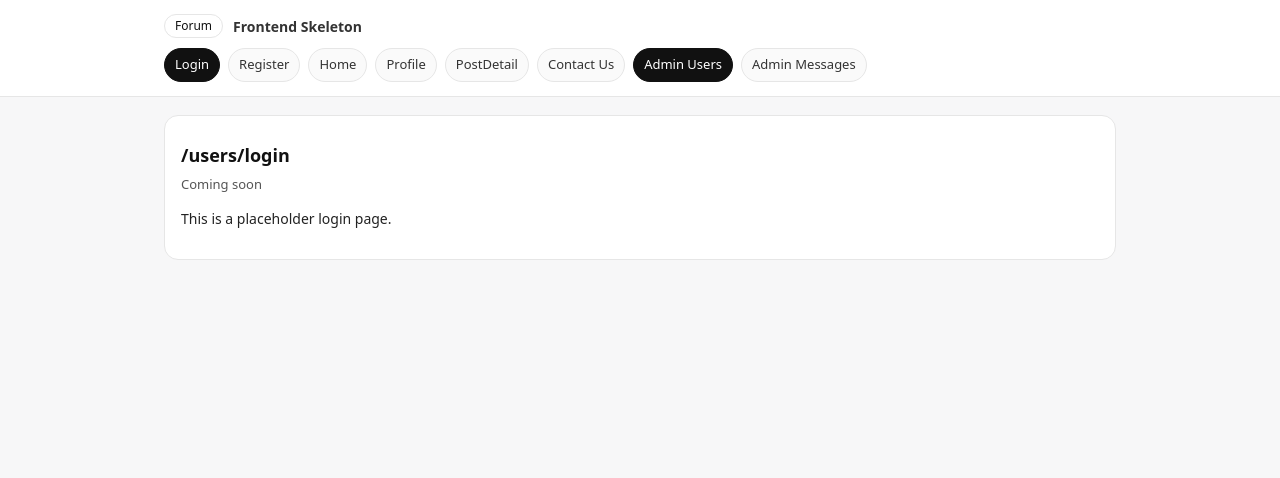
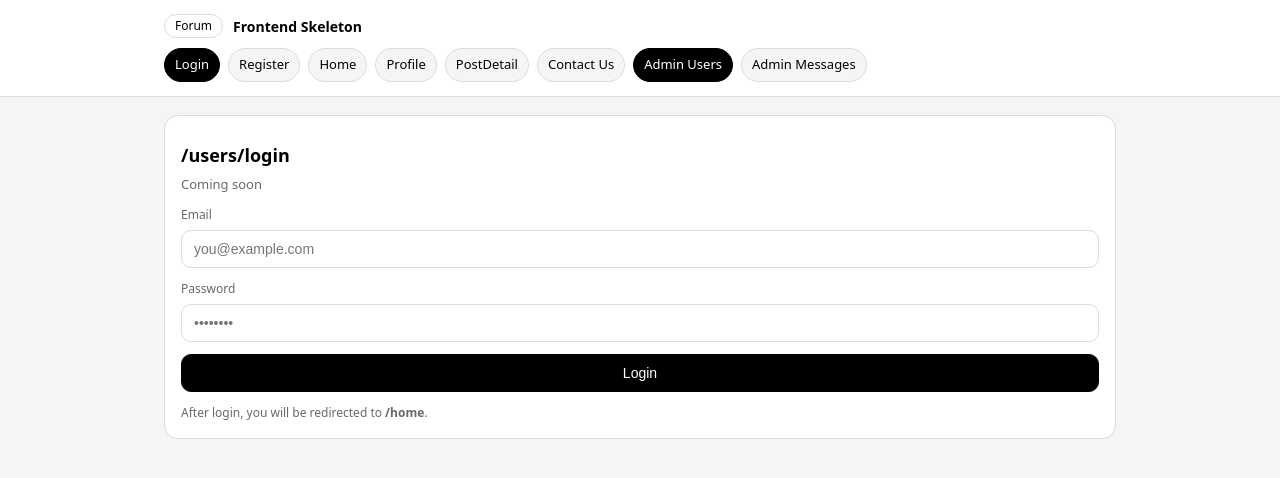
Before and after one commit to ZephyrusLiu/forum-frontend, a React (Vite) app: page /users/login in a window 1280 px wide. Shown: the top 478 px of the page. Built offline with nearby package versions, Linux system fonts and the light colour scheme; no server answers.

Commit message:
SCRUM-41 [FE&BE] LoginRegisterJWT D2-YL-1

```diff
--- a/package.json
+++ b/package.json
@@ -9,8 +9,10 @@
     "preview": "vite preview"
   },
   "dependencies": {
+    "@reduxjs/toolkit": "^2.2.7",
     "react": "^18.3.1",
     "react-dom": "^18.3.1",
+    "react-redux": "^9.1.2",
     "react-router-dom": "^6.26.2"
   },
   "devDependencies": {
--- a/src/index.css
+++ b/src/index.css
@@ -8,8 +8,8 @@
 
 body {
   margin: 0;
-  background: #f7f7f8;
-  color: #111;
+  background: whitesmoke;
+  color: black;
 }
 
 .app { min-height: 100vh; }
@@ -22,14 +22,14 @@ body {
 
 .card {
   background: white;
-  border: 1px solid #e6e6e6;
+  border: 1px solid gainsboro;
   border-radius: 14px;
   padding: 16px;
 }
 
 .badge {
   display: inline-flex;
-  border: 1px solid #e6e6e6;
+  border: 1px solid gainsboro;
   border-radius: 999px;
   padding: 2px 10px;
   font-size: 12px;
@@ -43,14 +43,14 @@ body {
 
 .meta {
   font-size: 13px;
-  color: #555;
+  color: dimgray;
   margin-top: 6px;
 }
 
 .content {
   margin-top: 12px;
   font-size: 14px;
-  color: #222;
+  color: black;
 }
 
 /* Navbar */
@@ -59,7 +59,7 @@ body {
   top: 0;
   z-index: 10;
   background: white;
-  border-bottom: 1px solid #e6e6e6;
+  border-bottom: 1px solid gainsboro;
 }
 
 .nav__brand {
@@ -73,7 +73,7 @@ body {
 
 .nav__title {
   font-size: 14px;
-  color: #333;
+  color: black;
   font-weight: 600;
 }
 
@@ -88,18 +88,66 @@ body {
 
 .nav__link {
   text-decoration: none;
-  color: #333;
+  color: black;
   font-size: 13px;
   padding: 6px 10px;
   border-radius: 999px;
-  border: 1px solid #e6e6e6;
-  background: #fafafa;
+  border: 1px solid gainsboro;
+  background: whitesmoke;
 }
 
-.nav__link:hover { background: #f0f0f0; }
+.nav__link:hover { background: silver; }
 
 .nav__link--active {
-  background: #111;
-  color: #fff;
-  border-color: #111;
+  background: black;
+  color: white;
+  border-color: black;
 }
+
+/* Forms */
+.form { display: grid; gap: 12px; margin-top: 10px; }
+.field { display: grid; gap: 6px; text-align: left; }
+.field span { font-size: 12px; color: dimgray; }
+
+.field input {
+  border: 1px solid gainsboro;
+  border-radius: 10px;
+  padding: 10px 12px;
+  font-size: 14px;
+  outline: none;
+  background: white;
+}
+
+.field input:focus { border-color: black; }
+
+.btn {
+  border: 1px solid black;
+  background: black;
+  color: white;
+  border-radius: 10px;
+  padding: 10px 12px;
+  font-size: 14px;
+  cursor: pointer;
+}
+
+.btn:disabled { opacity: 0.6; cursor: not-allowed; }
+
+.error {
+  border: 1px solid lightcoral;
+  background: mistyrose;
+  color: darkred;
+  padding: 10px 12px;
+  border-radius: 10px;
+  font-size: 13px;
+}
+
+.ok {
+  border: 1px solid lightgreen;
+  background: honeydew;
+  color: darkgreen;
+  padding: 10px 12px;
+  border-radius: 10px;
+  font-size: 13px;
+}
+
+.hint { font-size: 12px; color: dimgray; }
--- /dev/null
+++ b/src/lib/apiClient.js
@@ -0,0 +1,29 @@
+const DEFAULT_BASE = 'http://localhost:8080';
+export const API_BASE_URL = import.meta.env.VITE_API_BASE_URL || DEFAULT_BASE;
+
+export async function apiRequest(path, { method = 'GET', token, body } = {}) {
+  const headers = { 'Content-Type': 'application/json' };
+  if (token) headers.Authorization = `Bearer ${token}`;
+
+  const res = await fetch(`${API_BASE_URL}${path}`, {
+    method,
+    headers,
+    body: body ? JSON.stringify(body) : undefined,
+  });
+
+  const text = await res.text();
+  const data = text ? JSON.parse(text) : null;
+
+  if (!res.ok) {
+    const msg =
+      data?.error?.message ||
+      data?.message ||
+      `Request failed: ${res.status} ${res.statusText}`;
+    const err = new Error(msg);
+    err.status = res.status;
+    err.data = data;
+    throw err;
+  }
+
+  return data;
+}
--- /dev/null
+++ b/src/lib/jwt.js
@@ -0,0 +1,10 @@
+export function decodeJwt(token) {
+  try {
+    const [, payload] = token.split('.');
+    if (!payload) return null;
+    const json = atob(payload.replace(/-/g, '+').replace(/_/g, '/'));
+    return JSON.parse(json);
+  } catch {
+    return null;
+  }
+}
--- a/src/main.jsx
+++ b/src/main.jsx
@@ -1,13 +1,18 @@
 import React from 'react';
 import { createRoot } from 'react-dom/client';
 import { BrowserRouter } from 'react-router-dom';
+import { Provider } from 'react-redux';
+
 import App from './App.jsx';
 import './index.css';
+import { store } from './store/store.js';
 
 createRoot(document.getElementById('root')).render(
   <React.StrictMode>
-    <BrowserRouter>
-      <App />
-    </BrowserRouter>
+    <Provider store={store}>
+      <BrowserRouter>
+        <App />
+      </BrowserRouter>
+    </Provider>
   </React.StrictMode>
 );
--- a/src/pages/Login.jsx
+++ b/src/pages/Login.jsx
@@ -1,9 +1,65 @@
+import { useEffect, useState } from 'react';
+import { useDispatch, useSelector } from 'react-redux';
+import { useLocation, useNavigate } from 'react-router-dom';
+
 import PageShell from '../components/PageShell.jsx';
+import { loginThunk } from '../store/authSlice.js';
 
 export default function Login() {
+  const dispatch = useDispatch();
+  const navigate = useNavigate();
+  const location = useLocation();
+
+  const { token, status, error } = useSelector((s) => s.auth);
+
+  const [email, setEmail] = useState('');
+  const [password, setPassword] = useState('');
+
+  const from = location.state?.from?.pathname || '/home';
+
+  useEffect(() => {
+    if (token) navigate(from, { replace: true });
+  }, [token, from, navigate]);
+
+  const onSubmit = async (e) => {
+    e.preventDefault();
+    await dispatch(loginThunk({ email, password }));
+  };
+
   return (
     <PageShell title="/users/login">
-      <p>This is a placeholder login page.</p>
+      <form className="form" onSubmit={onSubmit}>
+        <label className="field">
+          <span>Email</span>
+          <input
+            value={email}
+            onChange={(e) => setEmail(e.target.value)}
+            placeholder="you@example.com"
+            autoComplete="email"
+          />
+        </label>
+
+        <label className="field">
+          <span>Password</span>
+          <input
+            value={password}
+            onChange={(e) => setPassword(e.target.value)}
+            placeholder="••••••••"
+            type="password"
+            autoComplete="current-password"
+          />
+        </label>
+
+        {error ? <div className="error">Error: {error}</div> : null}
+
+        <button className="btn" disabled={status === 'loading'}>
+          {status === 'loading' ? 'Logging in…' : 'Login'}
+        </button>
+
+        <div className="hint">
+          After login, you will be redirected to <b>/home</b>.
+        </div>
+      </form>
     </PageShell>
   );
 }
--- a/src/pages/Register.jsx
+++ b/src/pages/Register.jsx
@@ -1,9 +1,71 @@
+import { useState } from 'react';
+import { useDispatch, useSelector } from 'react-redux';
+import { Link } from 'react-router-dom';
+
 import PageShell from '../components/PageShell.jsx';
+import { registerThunk } from '../store/authSlice.js';
 
 export default function Register() {
+  const dispatch = useDispatch();
+  const { registerStatus, registerError } = useSelector((s) => s.auth);
+
+  const [firstName, setFirstName] = useState('');
+  const [lastName, setLastName] = useState('');
+  const [email, setEmail] = useState('');
+  const [password, setPassword] = useState('');
+
+  const onSubmit = async (e) => {
+    e.preventDefault();
+    await dispatch(registerThunk({ firstName, lastName, email, password }));
+  };
+
+  const success = registerStatus === 'succeeded';
+
   return (
     <PageShell title="/users/register">
-      <p>This is a placeholder register page.</p>
+      <form className="form" onSubmit={onSubmit}>
+        <label className="field">
+          <span>First Name</span>
+          <input value={firstName} onChange={(e) => setFirstName(e.target.value)} />
+        </label>
+
+        <label className="field">
+          <span>Last Name</span>
+          <input value={lastName} onChange={(e) => setLastName(e.target.value)} />
+        </label>
+
+        <label className="field">
+          <span>Email</span>
+          <input
+            value={email}
+            onChange={(e) => setEmail(e.target.value)}
+            placeholder="you@example.com"
+            autoComplete="email"
+          />
+        </label>
+
+        <label className="field">
+          <span>Password</span>
+          <input
+            value={password}
+            onChange={(e) => setPassword(e.target.value)}
+            placeholder="••••••••"
+            type="password"
+            autoComplete="new-password"
+          />
+        </label>
+
+        {registerError ? <div className="error">Error: {registerError}</div> : null}
+        {success ? (
+          <div className="ok">
+            Registered! Please verify your email. Go to <Link to="/users/verify">/users/verify</Link>.
+          </div>
+        ) : null}
+
+        <button className="btn" disabled={registerStatus === 'loading'}>
+          {registerStatus === 'loading' ? 'Registering…' : 'Register'}
+        </button>
+      </form>
     </PageShell>
   );
 }
--- /dev/null
+++ b/src/store/authSlice.js
@@ -0,0 +1,117 @@
+import { createAsyncThunk, createSlice } from '@reduxjs/toolkit';
+import { apiRequest } from '../lib/apiClient.js';
+import { decodeJwt } from '../lib/jwt.js';
+
+const LS_KEY = 'forum_token';
+
+function loadToken() {
+  return localStorage.getItem(LS_KEY);
+}
+
+function saveToken(token) {
+  localStorage.setItem(LS_KEY, token);
+}
+
+function clearToken() {
+  localStorage.removeItem(LS_KEY);
+}
+
+export const registerThunk = createAsyncThunk(
+  'auth/register',
+  async (payload, { rejectWithValue }) => {
+    try {
+      // POST /users/register
+      const data = await apiRequest('/users/register', {
+        method: 'POST',
+        body: payload,
+      });
+      return data;
+    } catch (e) {
+      return rejectWithValue({
+        message: e.message,
+        status: e.status,
+        data: e.data,
+      });
+    }
+  }
+);
+
+export const loginThunk = createAsyncThunk(
+  'auth/login',
+  async (payload, { rejectWithValue }) => {
+    try {
+      // POST /users/login -> { token: "..." }
+      const data = await apiRequest('/users/login', {
+        method: 'POST',
+        body: payload,
+      });
+      const token = data?.token;
+      if (!token) throw new Error('Login response missing token');
+      return { token };
+    } catch (e) {
+      return rejectWithValue({
+        message: e.message,
+        status: e.status,
+        data: e.data,
+      });
+    }
+  }
+);
+
+const initialToken = loadToken();
+const initialUser = initialToken ? decodeJwt(initialToken) : null;
+
+const authSlice = createSlice({
+  name: 'auth',
+  initialState: {
+    token: initialToken,
+    user: initialUser, // claims: userId/type/active/verified ...
+    status: 'idle',
+    error: null,
+    registerStatus: 'idle',
+    registerError: null,
+  },
+  reducers: {
+    logout(state) {
+      state.token = null;
+      state.user = null;
+      state.status = 'idle';
+      state.error = null;
+      clearToken();
+    },
+  },
+  extraReducers: (builder) => {
+    builder
+      // register
+      .addCase(registerThunk.pending, (state) => {
+        state.registerStatus = 'loading';
+        state.registerError = null;
+      })
+      .addCase(registerThunk.fulfilled, (state) => {
+        state.registerStatus = 'succeeded';
+      })
+      .addCase(registerThunk.rejected, (state, action) => {
+        state.registerStatus = 'failed';
+        state.registerError = action.payload?.message || 'Register failed';
+      })
+      // login
+      .addCase(loginThunk.pending, (state) => {
+        state.status = 'loading';
+        state.error = null;
+      })
+      .addCase(loginThunk.fulfilled, (state, action) => {
+        const token = action.payload.token;
+        state.token = token;
+        state.user = decodeJwt(token);
+        state.status = 'succeeded';
+        saveToken(token);
+      })
+      .addCase(loginThunk.rejected, (state, action) => {
+        state.status = 'failed';
+        state.error = action.payload?.message || 'Login failed';
+      });
+  },
+});
+
+export const { logout } = authSlice.actions;
+export default authSlice.reducer;
--- /dev/null
+++ b/src/store/store.js
@@ -0,0 +1,8 @@
+import { configureStore } from '@reduxjs/toolkit';
+import authReducer from './authSlice.js';
+
+export const store = configureStore({
+  reducer: {
+    auth: authReducer,
+  },
+});
```
Also changed, not shown: 2 other files (tests, documents, lock files or other folders).
